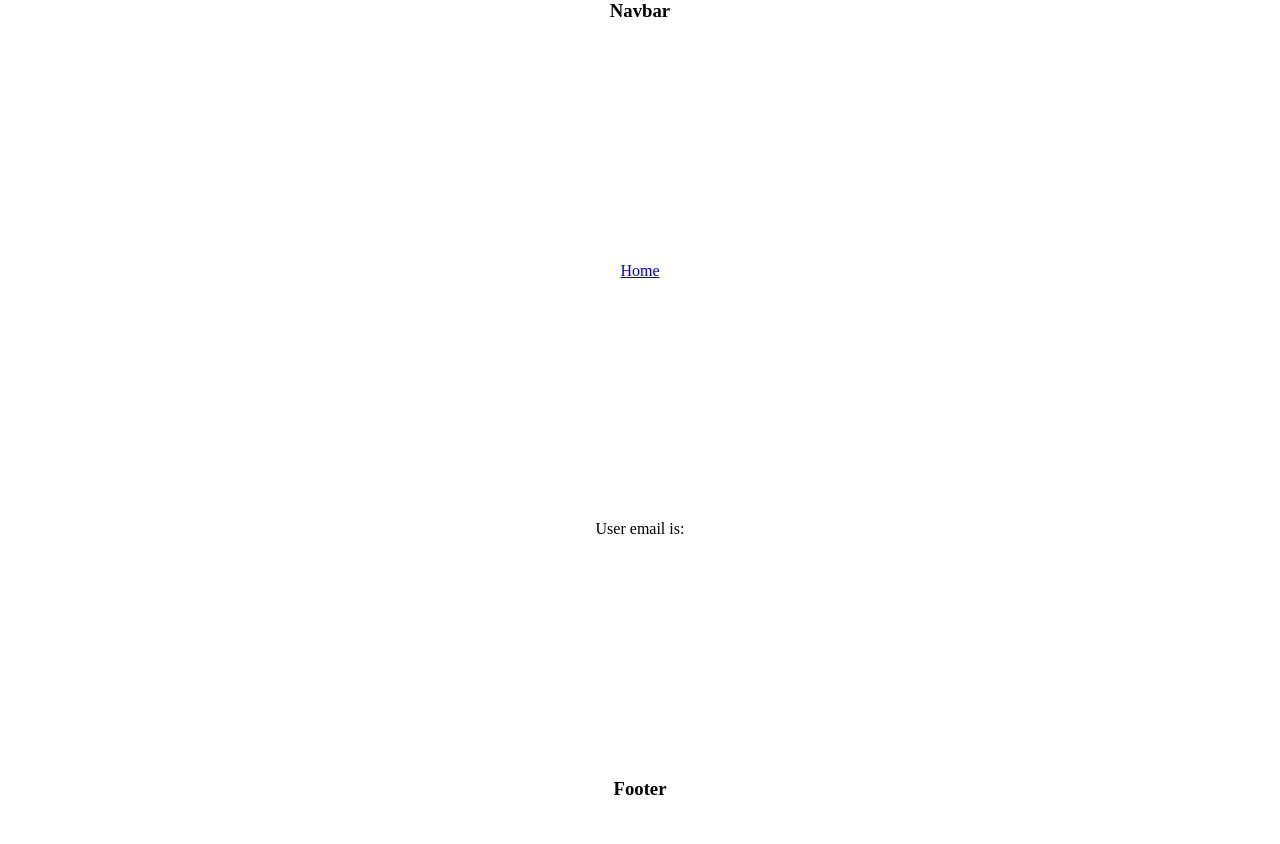
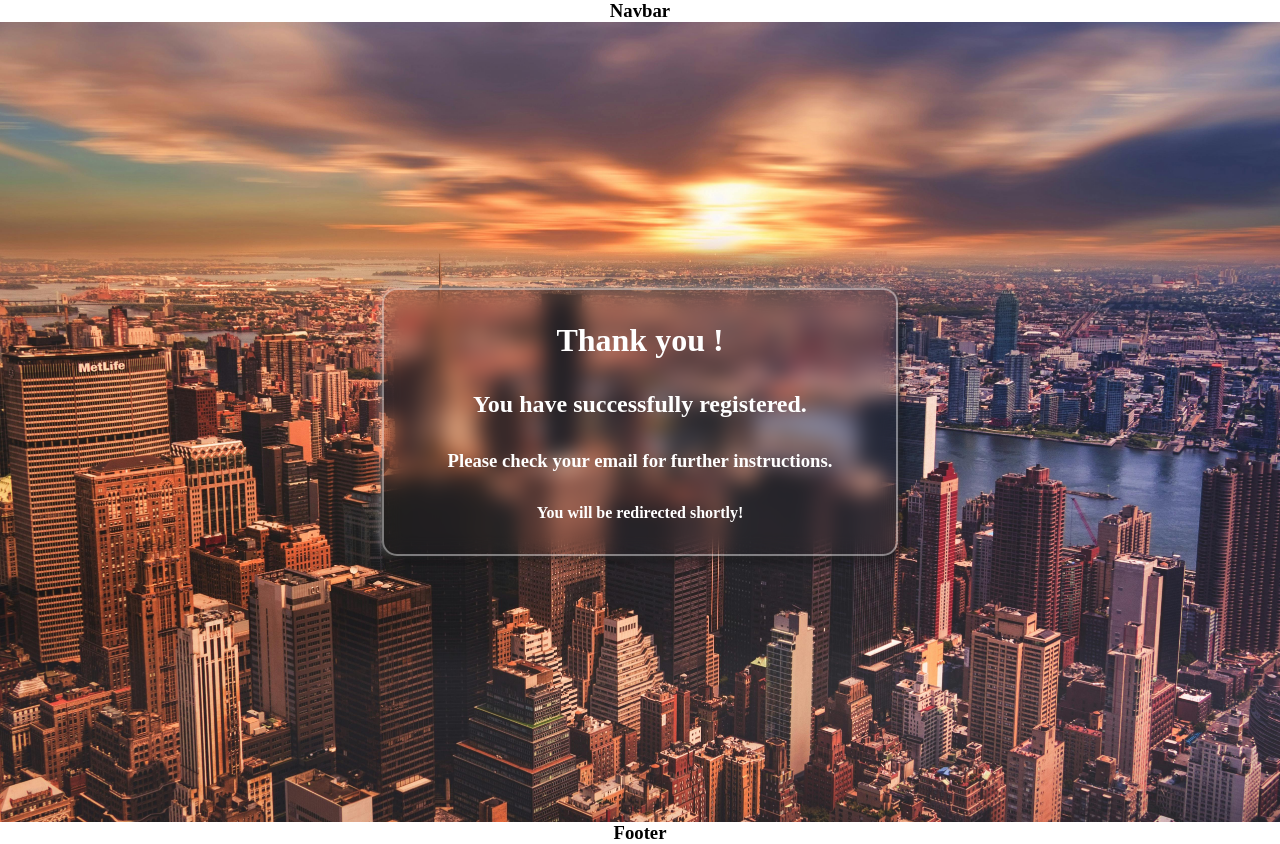
Before and after one commit to BAlexandru99/HRApp, a React (Vite) app in the folder react-frontend/: page /test in a window 1280 px wide. Before the commit the page ends 800 px from the top, so only its background shows below. Built offline with nearby package versions, Linux system fonts and the light colour scheme.

Commit message:
confirmation screen, adapted login form, adapted axios

```diff
--- a/react-frontend/src/components/Form-Components/InputGroup.jsx
+++ b/react-frontend/src/components/Form-Components/InputGroup.jsx
@@ -28,8 +28,8 @@ const InputGroup = ({ label, id, type = "text", validation }) => {
         id={id}
         autoComplete="off"
         onChange={(e) => {
-          setValue(id, e.target.value); // Update form value on change
-          setHasText(e.target.value !== ""); // Update hasText state
+          setValue(id, e.target.value);
+          setHasText(e.target.value !== "");
         }}
       />
       {errors[id] && <span className="error-msg">{errors[id]?.message}</span>}
--- a/react-frontend/src/components/Form-Components/LogIn.jsx
+++ b/react-frontend/src/components/Form-Components/LogIn.jsx
@@ -1,12 +1,9 @@
-import { useForm } from "react-hook-form";
+import { useForm, FormProvider } from "react-hook-form";
 import axios from "axios";
+import InputGroup from "./InputGroup";
 
 const LogIn = () => {
-  const {
-    register,
-    handleSubmit,
-    formState: { errors },
-  } = useForm();
+  const methods = useForm();
 
   const onSubmit = async (data) => {
     try {
@@ -23,49 +20,34 @@ const LogIn = () => {
   };
 
   return (
+    <FormProvider {...methods}>
       <div className="log-in">
         <h3 className="title">Log In</h3>
-      <form onSubmit={handleSubmit(onSubmit)}>
-        <div className="input-group">
-          <label className="floating-label" htmlFor="email">
-            Email:
-          </label>
-          <input
-            className="input-field"
+        <form onSubmit={methods.handleSubmit(onSubmit)}>
+          <InputGroup
+            label="Email"
+            id="username"
             type="email"
-            id="email"
-            {...register("username", {
+            validation={{
               required: "Email is required",
               pattern: {
                 value: /^[A-Za-z0-9._%+-]+@[A-Za-z0-9.-]+\.[A-Za-z]{2,4}$/,
                 message: "Invalid email address",
               },
-            })}
+            }}
           />
-          {errors.username && (
-            <span className="error-msg">{errors.username.message}</span>
-          )}
-        </div>
-        <div className="input-group">
-          <label className="floating-label" htmlFor="password">
-            Password:
-          </label>
-          <input
-            className="input-field  valid-input"
+          <InputGroup
+            label="Password"
+            id="password"
             type="password"
-            autoComplete="on"
-            id="password"
-            {...register("password", { required: "Password is required" })}
+            validation={{ required: "Password is required" }}
           />
-          {errors.password && (
-            <span className="error-msg">{errors.password.message}</span>
-          )}
-        </div>
           <button className="submit" type="submit">
             Submit
           </button>
         </form>
       </div>
+    </FormProvider>
   );
 };
 
--- a/react-frontend/src/components/Form-Components/SignUp.jsx
+++ b/react-frontend/src/components/Form-Components/SignUp.jsx
@@ -1,11 +1,47 @@
 import { useForm, FormProvider } from "react-hook-form";
+import { useNavigate } from "react-router-dom";
+import axios from "axios";
+import { useDispatch } from "react-redux";
+import {
+  setFirstName,
+  setLastName,
+  setEmail,
+  setPhone,
+  setPassword,
+} from "../../slices/userSlice";
+
 import InputGroup from "./InputGroup";
 
 const SignUp = () => {
   const methods = useForm();
+  const navigate = useNavigate();
+  const dispatch = useDispatch();
 
-  const onSubmit = (data) => {
-    console.log(data);
+  const onSubmit = async (data) => {
+    // Dispatch actions to update the Redux store
+    dispatch(setFirstName(data.firstName));
+    dispatch(setLastName(data.lastName));
+    dispatch(setEmail(data.email));
+    dispatch(setPhone(data.phoneNumber));
+    dispatch(setPassword(data.password));
+
+    // Axios functionality
+    try {
+      const response = await axios.post("/register", {
+        firstName: data.firstName,
+        lastName: data.lastName,
+        email: data.email,
+        phoneNumber: data.phoneNumber,
+        password: data.password,
+      });
+      console.log("Registration successful", response.data);
+    } catch (error) {
+      console.error("Registration failed", error);
+    }
+
+    // Navigate to confirmation page
+    // Remove this line for testing purposes
+    navigate("/confirmation");
   };
 
   return (
--- /dev/null
+++ b/react-frontend/src/pages/Confirmation.jsx
@@ -0,0 +1,26 @@
+import { useSelector } from "react-redux";
+import { useNavigate } from "react-router-dom";
+
+const Confirmation = () => {
+  const { firstName, lastName, email } = useSelector((state) => state.user);
+  const navigate = useNavigate();
+
+  setTimeout(() => {
+    navigate("/");
+  }, 6000);
+
+  return (
+    <div className="confirmation">
+      <div className="confirmation__content">
+        <h1>
+          Thank you {firstName} {lastName}!
+        </h1>
+        <h2>You have successfully registered.</h2>
+        <h3>Please check your email {email} for further instructions.</h3>
+        <h4>You will be redirected shortly!</h4>
+      </div>
+    </div>
+  );
+};
+
+export default Confirmation;
--- a/react-frontend/src/pages/Home.jsx
+++ b/react-frontend/src/pages/Home.jsx
@@ -1,12 +1,8 @@
-// import { Link } from "react-router-dom";
 import Register from "./Register";
 
 const Home = () => {
   return (
     <div className="home">
-      {/* <h1>
-        <Link to="/test">Test</Link>
-      </h1> */}
       <Register />
     </div>
   );
--- a/react-frontend/src/pages/TestPage.jsx
+++ /dev/null
@@ -1,15 +0,0 @@
-import { useSelector } from "react-redux";
-import { Link } from "react-router-dom";
-
-const TestPage = () => {
-  const userEmail = useSelector((state) => state.user.email);
-  console.log(userEmail);
-  return (
-    <>
-      <Link to="/">Home</Link>
-      <div>User email is:{userEmail}</div>
-    </>
-  );
-};
-
-export default TestPage;
--- a/react-frontend/src/routes/AppRoutes.jsx
+++ b/react-frontend/src/routes/AppRoutes.jsx
@@ -2,7 +2,8 @@ import { BrowserRouter as Router, Routes, Route } from "react-router-dom";
 import { ErrorPage } from "../pages/ErrorPage";
 import Layout from "../pages/Layout";
 import Home from "../pages/Home";
-import TestPage from "../pages/TestPage";
+import Confirmation from "../pages/Confirmation";
+import TestPage from "../pages/Confirmation";
 
 const AppRoutes = () => {
   return (
@@ -11,6 +12,7 @@ const AppRoutes = () => {
         <Route path="/" element={<Layout />}>
           <Route path="/test" element={<TestPage />} />
         </Route>
+        <Route path="/confirmation" element={<Confirmation />} />
         <Route index element={<Home />} />
         <Route path="*" element={<ErrorPage />} />
       </Routes>
--- a/react-frontend/src/slices/userSlice.js
+++ b/react-frontend/src/slices/userSlice.js
@@ -3,14 +3,31 @@ import { createSlice } from "@reduxjs/toolkit";
 export const userSlice = createSlice({
   name: "user",
   initialState: {
+    firstName: "",
+    lastName: "",
     email: "",
+    phone: "",
+    password: "",
   },
   reducers: {
-    userEmail: (state, action) => {
-      state.email += action.payload;
+    setFirstName: (state, action) => {
+      state.firstName = action.payload;
+    },
+    setLastName: (state, action) => {
+      state.lastName = action.payload;
+    },
+    setEmail: (state, action) => {
+      state.email = action.payload;
+    },
+    setPhone: (state, action) => {
+      state.phone = action.payload;
+    },
+    setPassword: (state, action) => {
+      state.password = action.payload;
     },
   },
 });
 
-export const { userEmail } = userSlice.actions;
+export const { setFirstName, setLastName, setEmail, setPhone, setPassword } =
+  userSlice.actions;
 export default userSlice.reducer;
--- a/react-frontend/src/styles/main.scss
+++ b/react-frontend/src/styles/main.scss
@@ -27,3 +27,4 @@
 
 @import "./scss/colors";
 @import "./scss/register";
+@import "./scss/_confirmation";
--- /dev/null
+++ b/react-frontend/src/styles/scss/_confirmation.scss
@@ -0,0 +1,28 @@
+.confirmation {
+  display: flex;
+  align-items: center;
+  justify-content: center;
+  min-height: 100vh;
+  width: 100vw;
+
+  background-image: url("../assets/register-background.jpg");
+  background-size: cover;
+  background-position: center;
+  background-repeat: no-repeat;
+
+  &__content {
+    display: flex;
+    flex-direction: column;
+    align-items: center;
+    justify-content: center;
+    gap: 2rem;
+    text-align: center;
+    padding: 2rem 4rem;
+    color: $white;
+    border-radius: 15px;
+    background-color: transparent;
+    border: 2px solid $white-smoke;
+    backdrop-filter: blur(10px);
+    box-shadow: 4px 4px 8px 0 #00000080, -2px -2px 8px 0 #ffffff60;
+  }
+}
--- a/react-frontend/src/styles/scss/_register.scss
+++ b/react-frontend/src/styles/scss/_register.scss
@@ -19,6 +19,7 @@
     background-color: transparent;
     border: 2px solid $white-smoke;
     backdrop-filter: blur(10px);
+    box-shadow: 4px 4px 8px 0 #00000080, -2px -2px 8px 0 #ffffff60;
 
     h3 {
       font-size: 2rem;
@@ -158,8 +159,8 @@
     transition: all 0.3s ease;
 
     &:hover {
-      box-shadow: inset 12px 12px 12px rgba(0, 0, 0, 0.2),
-        inset -12px -12px 12px rgba(255, 255, 255, 0.2);
+      box-shadow: inset 12px 12px 12px #00000033,
+        inset -12px -12px 12px #ffffff33;
     }
   }
 
```
Also changed, not shown: react-frontend/src/assets/register.png (deleted). Lines whose indentation alone changed are shown as unchanged.
